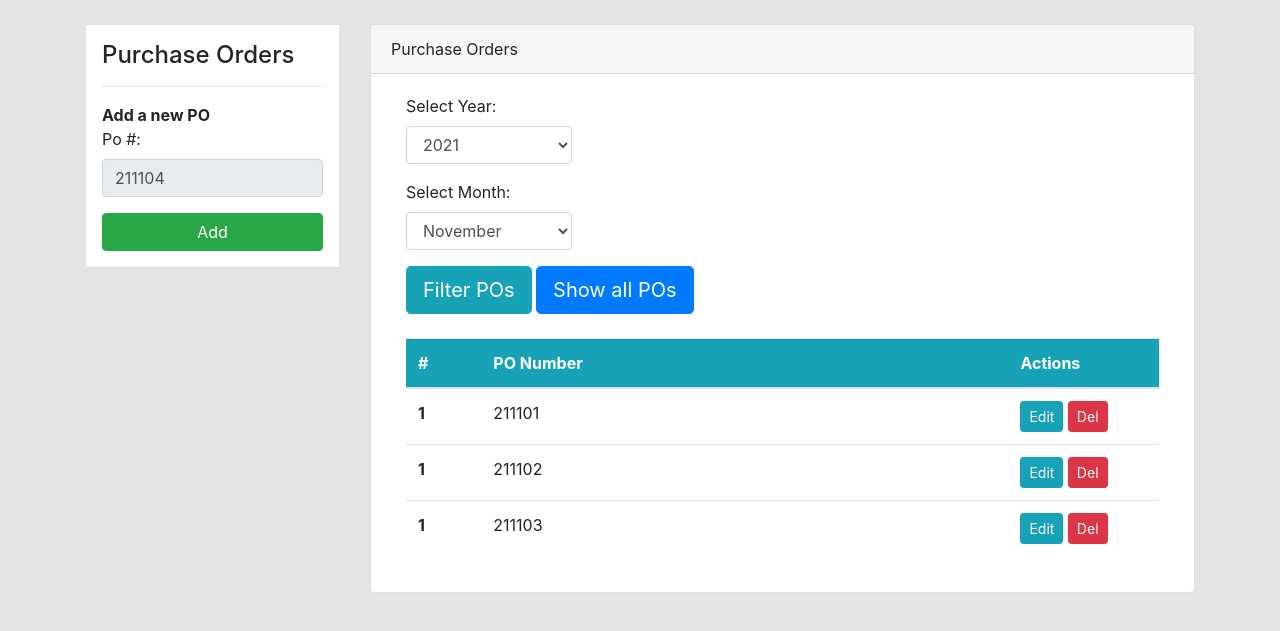
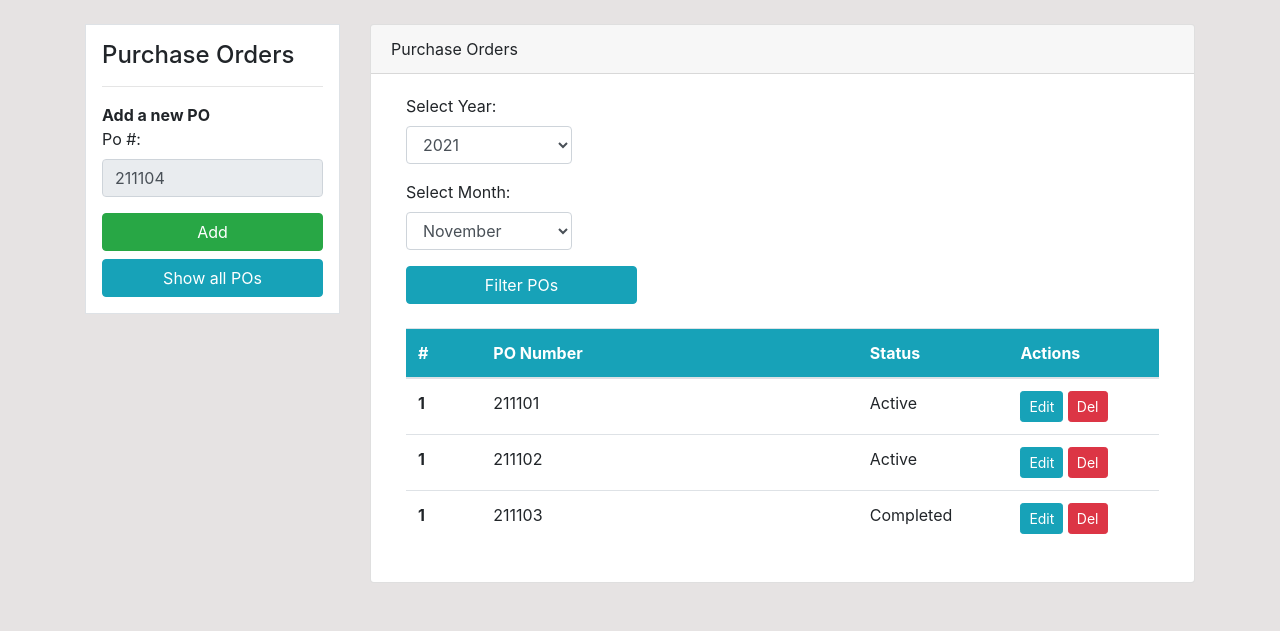
Before and after one commit to PaulCabeza/orders-mgmt-melectric, a Django app: page /pos in a window 1280 px wide. Shown: the part 58-689 px from the top of the page. Run offline with Django 3.2, Linux system fonts and the light colour scheme; a user stored in the database is signed in; data comes from the database, SQL or seed files in the repository; both versions use the stored data as it was after the commit; some libraries are stand-ins or nearby versions.

Commit message:
added po design to new order

```diff
--- a/templates/dashboard/pos.html
+++ b/templates/dashboard/pos.html
@@ -21,6 +21,7 @@
                         </div>
 
                         <input class="btn btn-success btn-block" type="submit" value="Add">
+                        <button class="btn btn-info btn-block" type="button" >Show all POs</button>
                     </form>
                 </div>
             </div>
@@ -55,9 +56,9 @@
 
                         </div>
 
-                        <div class="col-md-7">
-                            <button type="button" class="btn btn-info btn-lg">Filter POs</button>
-                            <button type="button" class="btn btn-primary btn-lg">Show all POs</button>
+                        <div class="col-md-4">
+                            <button type="button" class="btn btn-info btn-block">Filter POs</button>
+
                         </div>
                         <br>
                         <div class="col-md-12">
@@ -66,7 +67,8 @@
                                     <tr class="text-white">
                                         <th scope="col" class="col-1" >#</th>
 
-                                        <th scope="col" class="col-7">PO Number</th>
+                                        <th scope="col" class="col-5">PO Number</th>
+                                        <th scope="col" class="col-2">Status</th>
                                         <th scope="col" class="col-1">Actions</th>
 
                                     </tr>
@@ -87,6 +89,7 @@
                                     <tr>
                                         <th scope="row">1</th>
                                         <td>211101</td>
+                                        <td>Active</td>
 
                                         <td class="col-2">
                                             <a class="btn btn-info btn-sm" href="">Edit</a>
@@ -97,6 +100,7 @@
                                     <tr>
                                         <th scope="row">1</th>
                                         <td>211102</td>
+                                        <td>Active</td>
 
                                         <td class="col-2">
                                             <a class="btn btn-info btn-sm" href="">Edit</a>
@@ -107,6 +111,8 @@
                                     <tr>
                                         <th scope="row">1</th>
                                         <td>211103</td>
+                                        <td>Completed</td>
+
 
                                         <td class="col-2">
                                             <a class="btn btn-info btn-sm" href="">Edit</a>
```
Also changed, not shown: templates/dashboard/new_order.html (+20 -2 lines), db.sqlite3.
